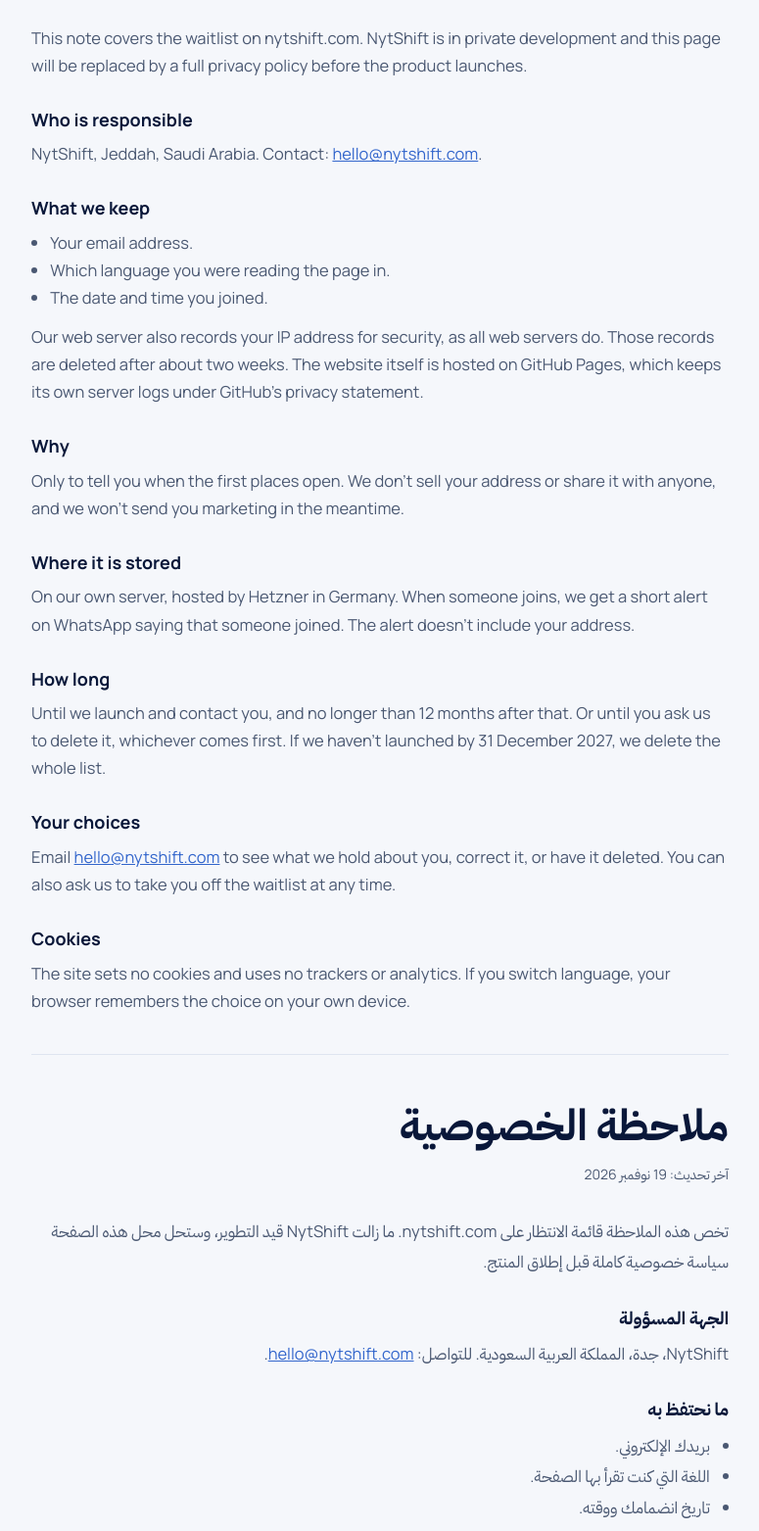
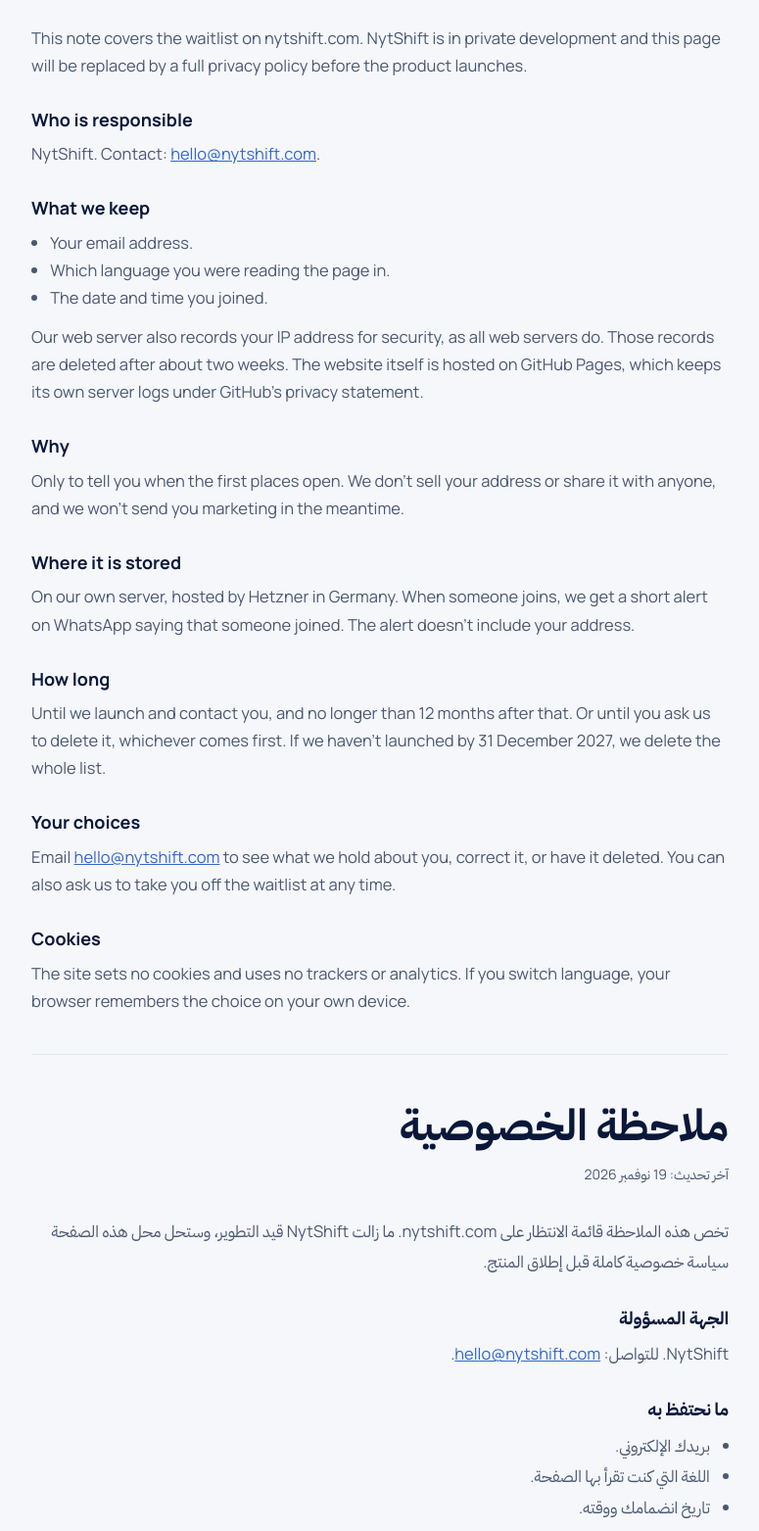
Before and after one commit to yasserdabbagh/NytShift, a plain HTML site: page privacy/index.html in a window 1280 px wide. Shown: the part 223-1786 px from the top of the page at 98% size, without its empty margins (252-1027 px from the left). Drawn offline with Linux system fonts and the light colour scheme.

Commit message:
Remove 'In private development. Saudi Arabia and Lebanon first.' badge and Saudi/Jeddah references (EN+AR)

```diff
--- a/privacy/index.html
+++ b/privacy/index.html
@@ -44,7 +44,7 @@ footer{padding-block-start:28px;font-size:13px;color:var(--muted)}
   <p>This note covers the waitlist on nytshift.com. NytShift is in private development and this page will be replaced by a full privacy policy before the product launches.</p>
 
   <h2>Who is responsible</h2>
-  <p>NytShift, Jeddah, Saudi Arabia. Contact: <a href="mailto:hello@nytshift.com">hello@nytshift.com</a>.</p>
+  <p>NytShift. Contact: <a href="mailto:hello@nytshift.com">hello@nytshift.com</a>.</p>
 
   <h2>What we keep</h2>
   <ul>
@@ -76,7 +76,7 @@ footer{padding-block-start:28px;font-size:13px;color:var(--muted)}
   <p>تخص هذه الملاحظة قائمة الانتظار على nytshift.com. ما زالت NytShift قيد التطوير، وستحل محل هذه الصفحة سياسة خصوصية كاملة قبل إطلاق المنتج.</p>
 
   <h2>الجهة المسؤولة</h2>
-  <p>NytShift، جدة، المملكة العربية السعودية. للتواصل: <a href="mailto:hello@nytshift.com">hello@nytshift.com</a>.</p>
+  <p>NytShift. للتواصل: <a href="mailto:hello@nytshift.com">hello@nytshift.com</a>.</p>
 
   <h2>ما نحتفظ به</h2>
   <ul>
```
Also changed, not shown: index.html (+0 -2 lines).
